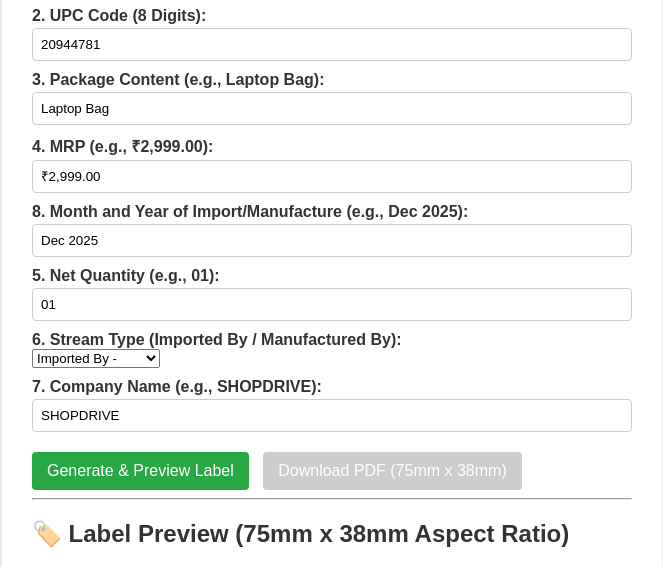
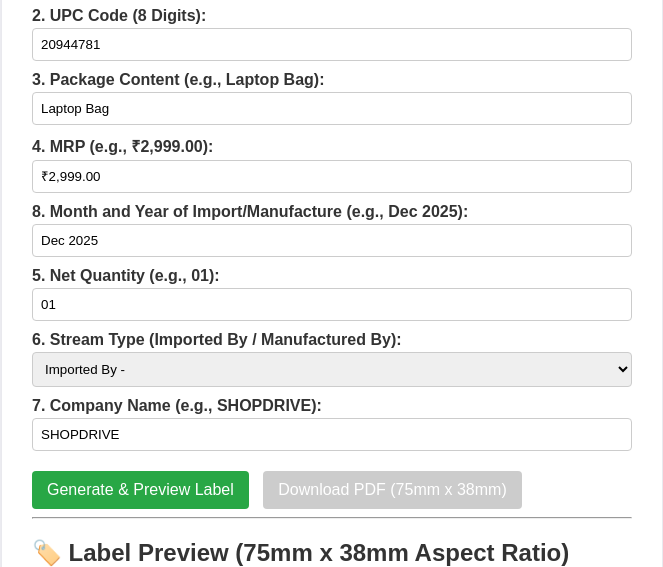
Before and after one commit to Rahul2254/Detailed_Barcode_Generator, a plain HTML site: page index.html in a window 1280 px wide. Shown: the part 188-755 px from the top of the page, without its empty margins (308-971 px from the left). Drawn offline with nearby package versions, Linux system fonts and the light colour scheme; a script that the page names is missing.

Commit message:
Update styles.css

```diff
--- a/styles.css
+++ b/styles.css
@@ -22,6 +22,17 @@ body {
 }
 
 /* ... (unchanged input section styling) ... */
+/* ... (existing styles) ... */
+
+.input-section input[type="text"],
+.input-section select { /* <-- ADDED 'select' HERE */
+    width: 100%;
+    padding: 8px;
+    margin-top: 3px;
+    box-sizing: border-box;
+    border: 1px solid #ccc;
+    border-radius: 4px;
+}
 .input-section label { display: block; margin-top: 10px; font-weight: bold; }
 .input-section input[type="text"] { width: 100%; padding: 8px; margin-top: 3px; box-sizing: border-box; border: 1px solid #ccc; border-radius: 4px; }
 .input-section button { padding: 10px 15px; margin-top: 20px; border: none; border-radius: 4px; cursor: pointer; font-size: 16px; }
@@ -85,7 +96,6 @@ p {
 
 .sku-text {
     font-weight: bold;
-    color: #000;
 }
 
 
@@ -103,5 +113,4 @@ p {
     display: flex;
     justify-content: space-between;
     width: 100%;
-
 }
```
